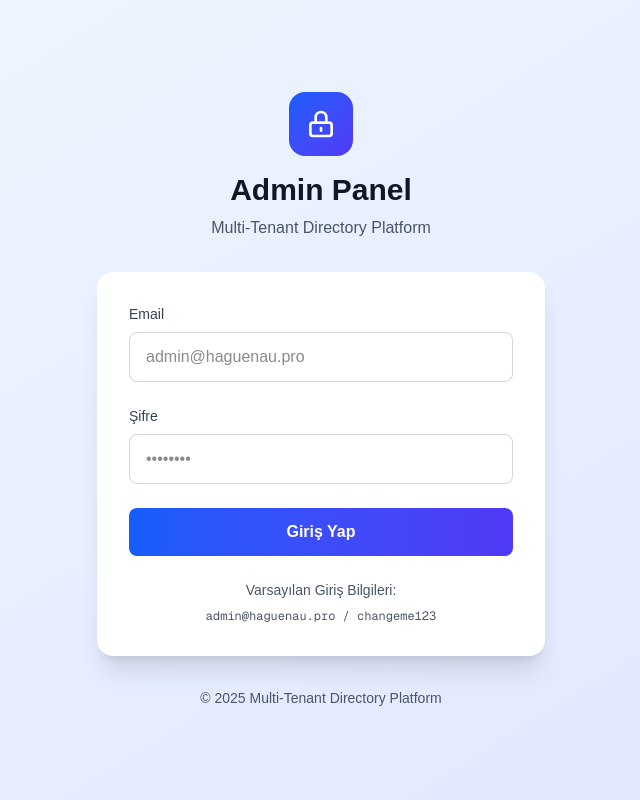
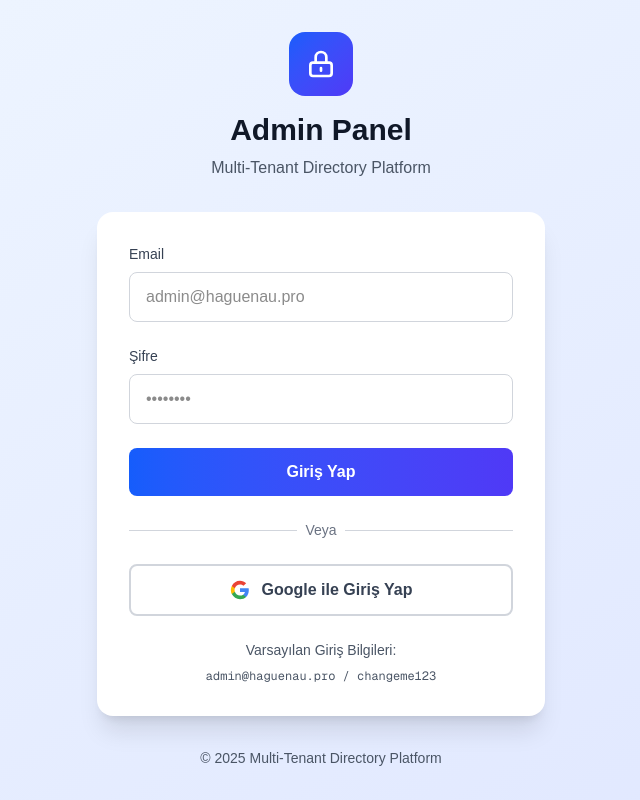
Before and after one commit to lekesiz/multi-tenant-directory, a Next.js app: page /admin/login in a window 1280 px wide. Shown: the whole page, without its empty margins (319-959 px from the left). Built offline with nearby package versions, Linux system fonts and the light colour scheme; no server answers.

Commit message:
Add Google OAuth authentication support

```diff
--- a/src/app/admin/login/page.tsx
+++ b/src/app/admin/login/page.tsx
@@ -118,6 +118,42 @@
             </button>
           </form>
 
+          {/* Divider */}
+          <div className="relative my-6">
+            <div className="absolute inset-0 flex items-center">
+              <div className="w-full border-t border-gray-300"></div>
+            </div>
+            <div className="relative flex justify-center text-sm">
+              <span className="px-2 bg-white text-gray-500">Veya</span>
+            </div>
+          </div>
+
+          {/* Google Sign In */}
+          <button
+            onClick={() => signIn('google', { callbackUrl: '/admin/dashboard' })}
+            className="w-full flex items-center justify-center gap-3 bg-white border-2 border-gray-300 text-gray-700 py-3 rounded-lg font-semibold hover:bg-gray-50 transition-all"
+          >
+            <svg className="w-5 h-5" viewBox="0 0 24 24">
+              <path
+                fill="#4285F4"
+                d="M22.56 12.25c0-.78-.07-1.53-.2-2.25H12v4.26h5.92c-.26 1.37-1.04 2.53-2.21 3.31v2.77h3.57c2.08-1.92 3.28-4.74 3.28-8.09z"
+              />
+              <path
+                fill="#34A853"
+                d="M12 23c2.97 0 5.46-.98 7.28-2.66l-3.57-2.77c-.98.66-2.23 1.06-3.71 1.06-2.86 0-5.29-1.93-6.16-4.53H2.18v2.84C3.99 20.53 7.7 23 12 23z"
+              />
+              <path
+                fill="#FBBC05"
+                d="M5.84 14.09c-.22-.66-.35-1.36-.35-2.09s.13-1.43.35-2.09V7.07H2.18C1.43 8.55 1 10.22 1 12s.43 3.45 1.18 4.93l2.85-2.22.81-.62z"
+              />
+              <path
+                fill="#EA4335"
+                d="M12 5.38c1.62 0 3.06.56 4.21 1.64l3.15-3.15C17.45 2.09 14.97 1 12 1 7.7 1 3.99 3.47 2.18 7.07l3.66 2.84c.87-2.6 3.3-4.53 6.16-4.53z"
+              />
+            </svg>
+            Google ile Giriş Yap
+          </button>
+
           <div className="mt-6 text-center text-sm text-gray-600">
             <p>Varsayılan Giriş Bilgileri:</p>
             <p className="font-mono text-xs mt-2">
--- a/src/app/api/auth/[...nextauth]/route.ts
+++ b/src/app/api/auth/[...nextauth]/route.ts
@@ -1,5 +1,6 @@
 import NextAuth from 'next-auth';
 import CredentialsProvider from 'next-auth/providers/credentials';
+import GoogleProvider from 'next-auth/providers/google';
 import { PrismaAdapter } from '@auth/prisma-adapter';
 import { prisma } from '@/lib/prisma';
 import bcrypt from 'bcryptjs';
@@ -7,6 +8,10 @@
 const handler = NextAuth({
   adapter: PrismaAdapter(prisma) as any,
   providers: [
+    GoogleProvider({
+      clientId: process.env.GOOGLE_CLIENT_ID || '',
+      clientSecret: process.env.GOOGLE_CLIENT_SECRET || '',
+    }),
     CredentialsProvider({
       name: 'Credentials',
       credentials: {
```
